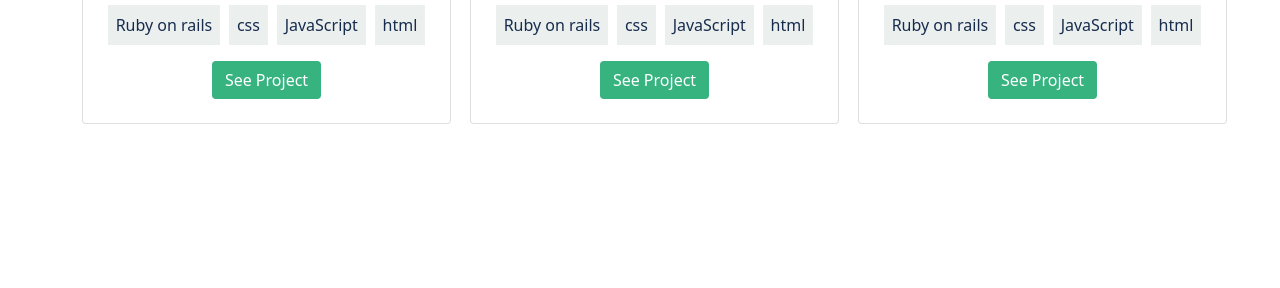
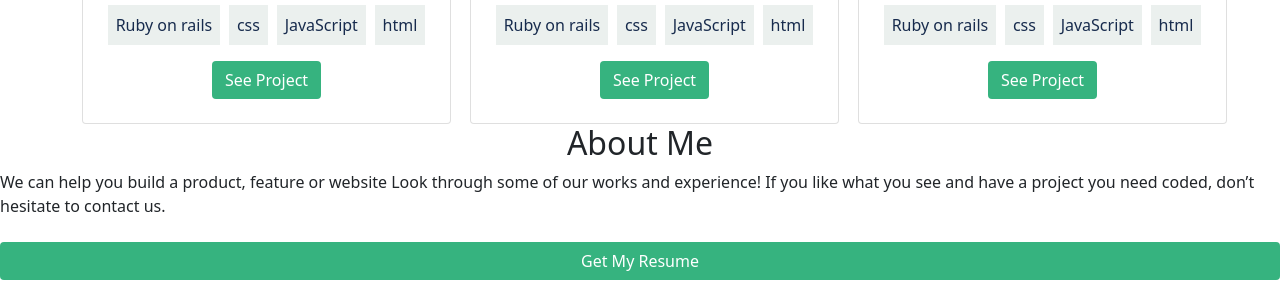
Before and after one commit to TimmyChan99/Portfolio_bootstrap, a website: page index.html in a window 1280 px wide. Shown: the part 1712-2000 px from the top of the page. Before the commit the page ends 1836 px from the top, so only its background shows below. Drawn offline with Linux system fonts and the light colour scheme.

Commit message:
add changes

```diff
--- a/index.html
+++ b/index.html
@@ -26,7 +26,7 @@
         <h2 class="text-center">We are software developers.</h2>
         <p class="text-center">We can help you build a product,feature or website look through some of our work and
             experience!.If you like
-            what you see and have a project you need coded, dont hesitate to contact us.</p>
+            what you see and have a project you need coded, don't hesitate to contact us.</p>
         <a href="#"><img src="./images/github.svg" alt="github"></a>
         <a href="#"><img src="./images/Linkedin.svg" alt="Linkedin"></a>
         <a href="#"><img src="./images/angellist.svg" alt="angellist"></a>
@@ -145,6 +145,17 @@
         </div>
 
     </section>
+
+    <section id="about-section" class="about-section">
+        <div class="d-flex align-content-center flex-xl-column">
+            <h2 class="text-center">About Me</h2>
+            <p class="text-warp"> We can help you build a product, feature or website Look through
+                 some of our works and
+                experience! If you like what you see and have a project you need coded,
+                don’t hesitate to contact us.</p>
+            <a href="#" class="btn btn-success my-2">Get My Resume</a>
+            </div>
+
 </body>
 
 </html>
```
